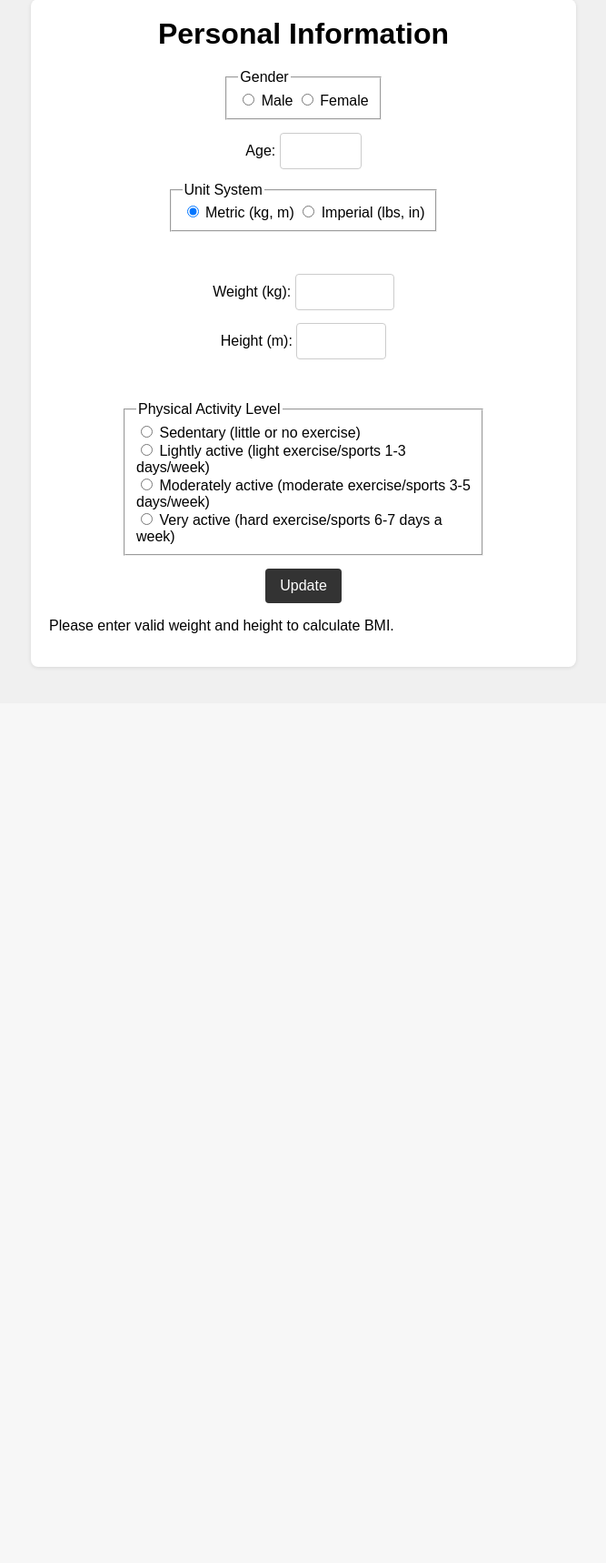
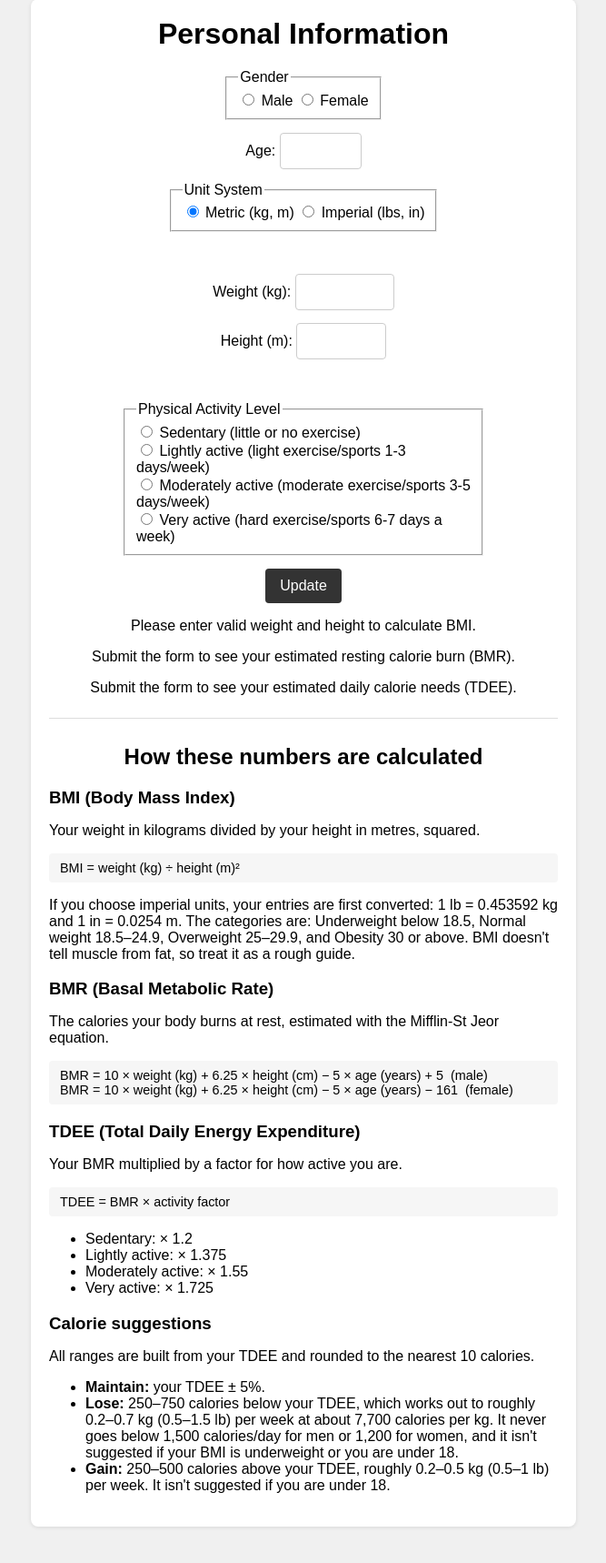
Before and after one commit to hughknoepp/Meal-Planner, a Flask app: page /personal-info in a window 1280 px wide. Shown: the part 91-1809 px from the top of the page at 91% size, without its empty margins (306-973 px from the left). Before the commit the page ends 827 px from the top, so only its background shows below. Run offline with Flask 3, Linux system fonts and the light colour scheme; the visitor is signed in with stand-in values (Sample User, id 1).

Commit message:
Edited the program to display TDEE results, a description of the calculation, and calorie suggestions for losing, maintaining, and gaining weight.

```diff
--- a/my-flask-app-1/app.py
+++ b/my-flask-app-1/app.py
@@ -4,7 +4,8 @@ from config import Config
 from models import db, User, MealLog, MealItem
 from usda import search_food, get_food_details
 from datetime import datetime, date as date_type
-from nutrition import get_daily_totals, get_rolling_average, calculate_bmi, calculate_bmr, calculate_tdee
+from nutrition import (get_daily_totals, get_rolling_average, calculate_bmi, calculate_bmr,
+                       calculate_tdee, bmi_category, calorie_suggestions)
 import requests
 
 app = Flask(__name__)
@@ -86,7 +87,8 @@ PERSONAL_INFO_CHOICES = {
 @app.route('/personal-info', methods=['GET', 'POST'])
 @login_required
 def personal_info():
-    bmi = None
+    bmi = bmr = tdee = None
+    category = suggestions = None
     selected_unit = 'metric'
     gender = age = weight = height = activity_level = ''
 
@@ -130,17 +132,32 @@ def personal_info():
             weight_kg = weight_value
             height_m = height_value
 
+        # BMR and TDEE are calculated in metric units, so use the converted values.
+        # The calculators assert on out-of-range input, hence the AssertionError catch.
         try:
             bmi = calculate_bmi(weight_kg, height_m)
+            bmr = calculate_bmr(weight_kg, height_m, age_value, values['gender'])
+            tdee = calculate_tdee(bmr, values['activity_level'])
         except AssertionError:
             flash('Invalid weight or height values. Please ensure they are within reasonable ranges.')
             return redirect(url_for('personal_info'))
+
+        if tdee <= 0:
+            flash('Those values give an unrealistic calorie estimate. Please check your entries.')
+            return redirect(url_for('personal_info'))
+        # Whole calories/day, rounding halves up. TDEE is worked out from the unrounded BMR.
+        bmr = int(bmr + 0.5)
+        tdee = int(tdee + 0.5)
+
+        category = bmi_category(bmi)
+        suggestions = calorie_suggestions(tdee, values['gender'], age_value, bmi)
 
         # Hand the submitted values back so the form keeps them
         gender, activity_level = values['gender'], values['activity_level']
         age, weight, height = age_value, weight_value, height_value
 
-    return render_template('personal_info.html', bmi=bmi, selected_unit=selected_unit,
+    return render_template('personal_info.html', bmi=bmi, bmi_category=category, bmr=bmr, tdee=tdee,
+                           suggestions=suggestions, selected_unit=selected_unit,
                            gender=gender, age=age, weight=weight, height=height,
                            activity_level=activity_level)
 
--- a/my-flask-app-1/static/style.css
+++ b/my-flask-app-1/static/style.css
@@ -78,6 +78,70 @@ nav a:hover {
 
 #food-search {
     text-align: center;
+}
+
+/* --- Personal info results --- */
+.result-block {
+    text-align: center;
+}
+
+.suggestion-cards {
+    display: flex;
+    flex-wrap: wrap;
+    justify-content: center;
+    gap: 12px;
+}
+
+.suggestion-card {
+    flex: 1 1 150px;
+    border: 1px solid #ddd;
+    border-radius: 8px;
+    padding: 12px;
+}
+
+.suggestion-card h3 {
+    margin: 0 0 8px;
+}
+
+.suggestion-card p {
+    margin: 4px 0;
+}
+
+.suggestion-range {
+    font-size: 1.25rem;
+    font-weight: bold;
+}
+
+.suggestion-rate {
+    color: #555;
+    font-size: 0.9rem;
+}
+
+.suggestion-note {
+    color: #555;
+    font-size: 0.9rem;
+}
+
+#calculation-info {
+    margin-top: 24px;
+    padding-top: 8px;
+    border-top: 1px solid #ddd;
+    text-align: left;
+}
+
+#calculation-info h2 {
+    text-align: center;
+}
+
+#calculation-info h3 {
+    margin-bottom: 4px;
+}
+
+.formula {
+    background: #f6f6f6;
+    border-radius: 4px;
+    padding: 8px 12px;
+    font-size: 0.9rem;
 }
 
 .totals-list {
--- a/my-flask-app-1/templates/personal_info.html
+++ b/my-flask-app-1/templates/personal_info.html
@@ -47,23 +47,108 @@
         </fieldset>
         <button type="submit">Update</button>
     </form>
-    <div id="bmi-display">
+    <div id="bmi-display" class="result-block">
         {% if bmi is not none %}
             <h2>Your BMI: {{ bmi }}</h2>
-            <p>Category:
-                {% if bmi < 18.5 %}
-                    Underweight
-                {% elif bmi < 24.9 %}
-                    Normal weight
-                {% elif bmi < 29.9 %}
-                    Overweight
-                {% else %}
-                    Obesity
-                {% endif %}
-            </p>
+            <p>Category: {{ bmi_category }}</p>
         {% else %}
             <p>Please enter valid weight and height to calculate BMI.</p>
         {% endif %}
+    </div>
+    <div id="bmr-display" class="result-block">
+        {% if bmr is not none %}
+            <h2>Your estimated BMR: {{ '{:,}'.format(bmr) }} calories/day</h2>
+            <p>This is roughly how many calories your body burns at rest.</p>
+        {% else %}
+            <p>Submit the form to see your estimated resting calorie burn (BMR).</p>
+        {% endif %}
+    </div>
+    <div id="tdee-display" class="result-block">
+        {% if tdee is not none %}
+            <h2>Your estimated TDEE: {{ '{:,}'.format(tdee) }} calories/day</h2>
+            <p>This is roughly how many calories you burn per day, including your activity level.</p>
+        {% else %}
+            <p>Submit the form to see your estimated daily calorie needs (TDEE).</p>
+        {% endif %}
+    </div>
+
+    {% if suggestions %}
+    {% set use_lbs = selected_unit == 'imperial' %}
+    {% macro weekly(low, high) -%}
+        {%- if use_lbs -%}
+            {{ '%.1f'|format(low * 2.20462) }}&ndash;{{ '%.1f'|format(high * 2.20462) }} lb
+        {%- else -%}
+            {{ '%.2f'|format(low) }}&ndash;{{ '%.2f'|format(high) }} kg
+        {%- endif -%}
+    {%- endmacro %}
+    <div id="calorie-suggestions" class="result-block">
+        <h2>Calorie Suggestions</h2>
+        <div class="suggestion-cards">
+            {% if suggestions.lose %}
+            <div class="suggestion-card" id="suggest-lose">
+                <h3>Lose weight</h3>
+                <p class="suggestion-range">{{ '{:,}'.format(suggestions.lose.low) }}&ndash;{{ '{:,}'.format(suggestions.lose.high) }}</p>
+                <p>calories/day</p>
+                <p class="suggestion-rate">About {{ weekly(suggestions.lose.kg_week_low, suggestions.lose.kg_week_high) }} lost per week</p>
+            </div>
+            {% endif %}
+            <div class="suggestion-card" id="suggest-maintain">
+                <h3>Maintain weight</h3>
+                <p class="suggestion-range">{{ '{:,}'.format(suggestions.maintain.low) }}&ndash;{{ '{:,}'.format(suggestions.maintain.high) }}</p>
+                <p>calories/day</p>
+                <p class="suggestion-rate">Weight stays roughly steady</p>
+            </div>
+            {% if suggestions.gain %}
+            <div class="suggestion-card" id="suggest-gain">
+                <h3>Gain weight</h3>
+                <p class="suggestion-range">{{ '{:,}'.format(suggestions.gain.low) }}&ndash;{{ '{:,}'.format(suggestions.gain.high) }}</p>
+                <p>calories/day</p>
+                <p class="suggestion-rate">About {{ weekly(suggestions.gain.kg_week_low, suggestions.gain.kg_week_high) }} gained per week</p>
+            </div>
+            {% endif %}
+        </div>
+        {% for note in suggestions.notes %}
+            <p class="suggestion-note">{{ note }}</p>
+        {% endfor %}
+        <p class="suggestion-note">These are estimates, not medical advice. Check with a doctor or dietitian before making big changes to how you eat.</p>
+    </div>
+    {% endif %}
+
+    <div id="calculation-info">
+        <h2>How these numbers are calculated</h2>
+
+        <h3>BMI (Body Mass Index)</h3>
+        <p>Your weight in kilograms divided by your height in metres, squared.</p>
+        <p class="formula">BMI = weight (kg) &divide; height (m)&sup2;</p>
+        <p>If you choose imperial units, your entries are first converted: 1 lb = 0.453592 kg and 1 in = 0.0254 m.
+           The categories are: Underweight below 18.5, Normal weight 18.5&ndash;24.9, Overweight 25&ndash;29.9,
+           and Obesity 30 or above. BMI doesn't tell muscle from fat, so treat it as a rough guide.</p>
+
+        <h3>BMR (Basal Metabolic Rate)</h3>
+        <p>The calories your body burns at rest, estimated with the Mifflin-St Jeor equation.</p>
+        <p class="formula">BMR = 10 &times; weight (kg) + 6.25 &times; height (cm) &minus; 5 &times; age (years) + 5 &nbsp;(male)<br>
+           BMR = 10 &times; weight (kg) + 6.25 &times; height (cm) &minus; 5 &times; age (years) &minus; 161 &nbsp;(female)</p>
+
+        <h3>TDEE (Total Daily Energy Expenditure)</h3>
+        <p>Your BMR multiplied by a factor for how active you are.</p>
+        <p class="formula">TDEE = BMR &times; activity factor</p>
+        <ul>
+            <li>Sedentary: &times; 1.2</li>
+            <li>Lightly active: &times; 1.375</li>
+            <li>Moderately active: &times; 1.55</li>
+            <li>Very active: &times; 1.725</li>
+        </ul>
+
+        <h3>Calorie suggestions</h3>
+        <p>All ranges are built from your TDEE and rounded to the nearest 10 calories.</p>
+        <ul>
+            <li><strong>Maintain:</strong> your TDEE &plusmn; 5%.</li>
+            <li><strong>Lose:</strong> 250&ndash;750 calories below your TDEE, which works out to roughly 0.2&ndash;0.7 kg
+                (0.5&ndash;1.5 lb) per week at about 7,700 calories per kg. It never goes below 1,500 calories/day for men or
+                1,200 for women, and it isn't suggested if your BMI is underweight or you are under 18.</li>
+            <li><strong>Gain:</strong> 250&ndash;500 calories above your TDEE, roughly 0.2&ndash;0.5 kg (0.5&ndash;1 lb)
+                per week. It isn't suggested if you are under 18.</li>
+        </ul>
     </div>
 </div>
 <script>
```
Also changed, not shown: my-flask-app-1/nutrition.py (+71 -0 lines).
